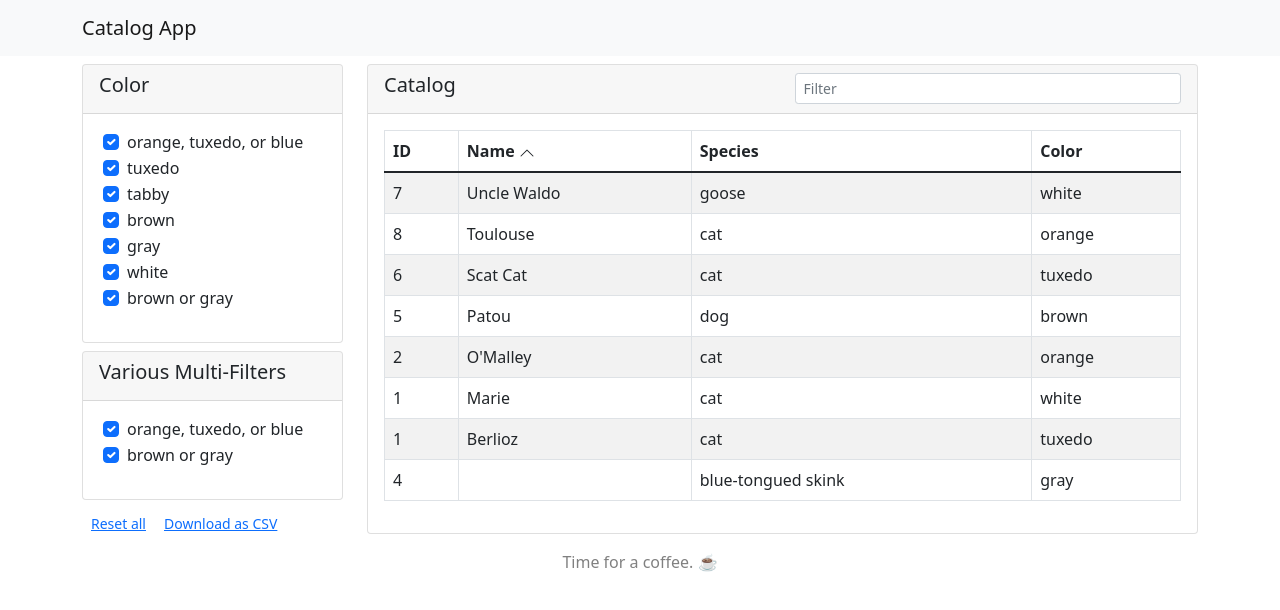
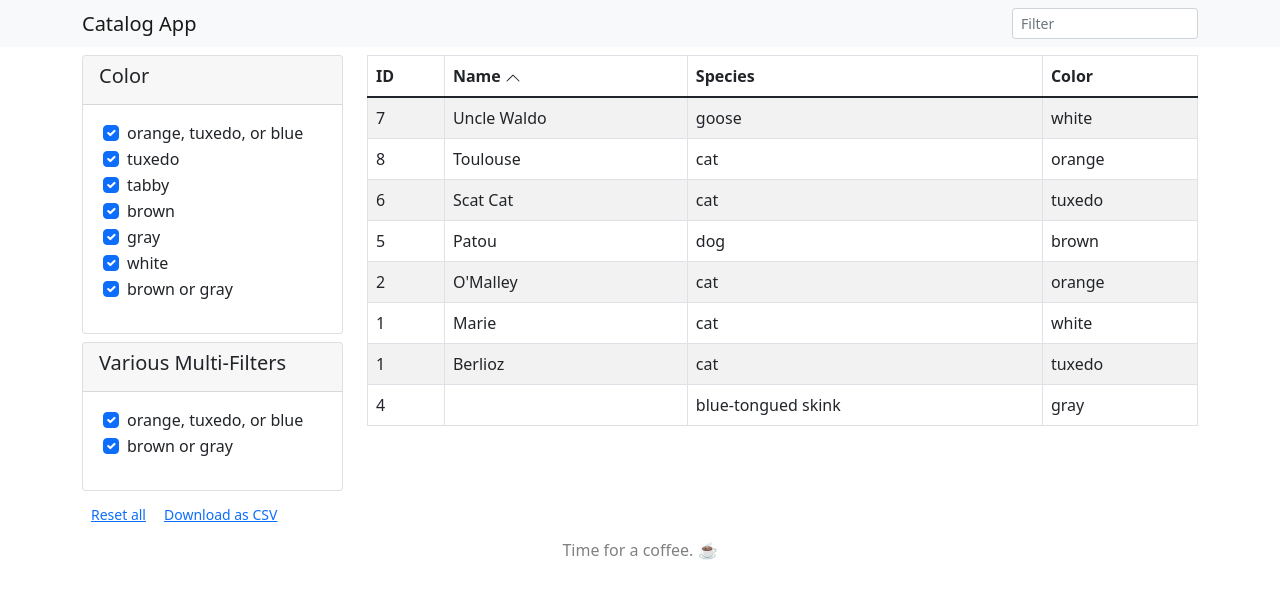
Before and after one commit to neapsix/catalog-app, a React (Create React App) app: page / in a window 1280 px wide. Shown: the top 610 px of the page. Built offline with nearby package versions, Linux system fonts and the light colour scheme.

Commit message:
Move field, no table card, reorganize components

```diff
--- a/src/Header.css
+++ /dev/null
@@ -1,3 +0,0 @@
-.App-header {
-    min-height: 2vh;
-}
--- a/src/Header.js
+++ /dev/null
@@ -1,17 +0,0 @@
-import 'bootstrap/dist/css/bootstrap.min.css';
-import './Header.css'
-import React from 'react'
-import { Navbar, Container } from 'react-bootstrap';
-
-function Header() {
-    return (
-        <header className="App-header">
-            <Navbar bg="light" expand="lg">
-                <Container>
-                    <Navbar.Brand>Catalog App</Navbar.Brand>
-                </Container>
-            </Navbar>
-        </header>
-    )
-}
-export default Header
--- a/src/App.css
+++ b/src/components/App.css
@@ -1,8 +1,3 @@
-.App {
-  padding-top: 0.5rem;
-  padding-bottom: 0.5rem;
-}
-
 .Card-zerostate {
   text-align: center;
   color: gray;
@@ -17,7 +12,3 @@
 .FilterCard {
   margin-bottom: 0.5rem;
 }
-
-.CatalogTableCard {
-  margin-bottom: 0.5rem;
-}
--- a/src/App.js
+++ b/src/components/App.js
@@ -1,5 +1,7 @@
 import 'bootstrap/dist/css/bootstrap.min.css'
 import './App.css'
+import './Header.css'
+import './Footer.css'
 import React from 'react'
 import {
     Container,
@@ -12,9 +14,11 @@ import {
     Button,
 } from 'react-bootstrap'
 import { CSVLink } from 'react-csv'
-import db from './data/db.json'
-import cols from './data/cols.json'
-import filters from './data/filters.json'
+import Header from './Header';
+import Footer from './Footer'
+import db from '../data/db.json'
+import cols from '../data/cols.json'
+import filters from '../data/filters.json'
 
 class AppContainer extends React.Component {
     constructor(props) {
@@ -261,6 +265,10 @@ class AppContainer extends React.Component {
 
         // Render everything
         return (
+            <>
+                <Header
+                    handleIncludeString={this.handleIncludeString}
+                />
                 <Container fluid="lg" key={this.key}>
                     <Row>
                         <Col xs={12} lg={4} xl={3}>
@@ -284,11 +292,9 @@ class AppContainer extends React.Component {
                             />
                         </Col>
                         <Col xs={12} lg={8} xl={9}>
-                        <CatalogTableCard
-                            title="Catalog"
+                            <CatalogTable
                                 columns={this.props.fields}
                                 data={sortedAndFilteredData}
-                            handleIncludeString={this.handleIncludeString}
                                 sortColumn={this.state.sortColumn}
                                 sortAscending={this.state.sortAscending}
                                 handleSortColumn={this.handleSortColumn}
@@ -296,36 +302,8 @@ class AppContainer extends React.Component {
                         </Col>
                     </Row>
                 </Container>
-        )
-    }
-}
-
-class CatalogTableCard extends React.Component {
-    render() {
-        return (
-            <Card className="CatalogTableCard">
-                <Card.Header>
-                    <Row>
-                        <Col>
-                            <Card.Title>{this.props.title}</Card.Title>
-                        </Col>
-                        <Col>
-                            <FilterFormField
-                                callback={this.props.handleIncludeString}
-                            />
-                        </Col>
-                    </Row>
-                </Card.Header>
-                <Card.Body>
-                    <CatalogTable
-                        columns={this.props.columns}
-                        data={this.props.data}
-                        sortColumn={this.props.sortColumn}
-                        sortAscending={this.props.sortAscending}
-                        handleSortColumn={this.props.handleSortColumn}
-                    />
-                </Card.Body>
-            </Card>
+                <Footer />
+            </>
         )
     }
 }
@@ -600,31 +578,6 @@ class FilterFormCheckbox extends React.Component {
     }
 }
 
-class FilterFormField extends React.Component {
-    constructor(props) {
-        super(props)
-
-        this.handleChange = this.handleChange.bind(this)
-    }
-
-    render() {
-        return (
-            <Form.Control
-                size="sm"
-                type="text"
-                placeholder="Filter"
-                onChange={this.handleChange}
-            />
-        )
-    }
-
-    handleChange(event) {
-        this.props.callback(event.target.value)
-
-        event.preventDefault()
-    }
-}
-
 class DownloadCSVButton extends React.Component {
     constructor(props) {
         super(props)
--- /dev/null
+++ b/src/components/FilterFormField.js
@@ -0,0 +1,30 @@
+import 'bootstrap/dist/css/bootstrap.min.css';
+import React from 'react'
+import { Form } from 'react-bootstrap';
+
+class FilterFormField extends React.Component {
+    constructor(props) {
+        super(props)
+
+        this.handleChange = this.handleChange.bind(this)
+    }
+
+    render() {
+        return (
+            <Form.Control
+                size="sm"
+                type="text"
+                placeholder="Filter"
+                onChange={this.handleChange}
+            />
+        )
+    }
+
+    handleChange(event) {
+        this.props.callback(event.target.value)
+
+        event.preventDefault()
+    }
+}
+
+export default FilterFormField
--- a/src/Footer.css
+++ b/src/components/Footer.css
@@ -1,5 +1,5 @@
 .App-footer {
     text-align: center;
     color: gray;
-    min-height: 2vh;
+    margin-top: 0.5rem;
 }
--- /dev/null
+++ b/src/components/Header.css
@@ -0,0 +1,3 @@
+.App-header {
+    margin-bottom: 0.5rem;
+}
--- /dev/null
+++ b/src/components/Header.js
@@ -0,0 +1,28 @@
+import 'bootstrap/dist/css/bootstrap.min.css';
+import './Header.css'
+import React from 'react'
+import { Navbar, Container, Col } from 'react-bootstrap';
+import FilterFormField from './FilterFormField'
+
+class Header extends React.Component {
+    render() {
+        return (
+            <header>
+                <Navbar bg="light" expand="lg" className="App-header">
+                    <Container>
+                        <Col xs={6} lg={8} xl={10}>
+                            <Navbar.Brand>Catalog App</Navbar.Brand>
+                        </Col>
+                        <Col>
+                        <FilterFormField
+                            callback={this.props.handleIncludeString}
+                        />
+                        </Col>
+                    </Container>
+                </Navbar>
+            </header>
+        )
+    }
+}
+
+export default Header;
--- a/src/index.js
+++ b/src/index.js
@@ -1,16 +1,12 @@
 import React from 'react';
 import ReactDOM from 'react-dom';
 import './index.css';
-import Header from './Header';
-import App from './App';
-import Footer from './Footer';
+import App from './components/App';
 import reportWebVitals from './reportWebVitals';
 
 ReactDOM.render(
   <React.StrictMode>
-    <Header />
     <App />
-    <Footer />
   </React.StrictMode>,
   document.getElementById('root')
 );
```
Also changed, not shown: src/components/Footer.js (renamed from src/Footer.js). Lines whose indentation alone changed are shown as unchanged.
